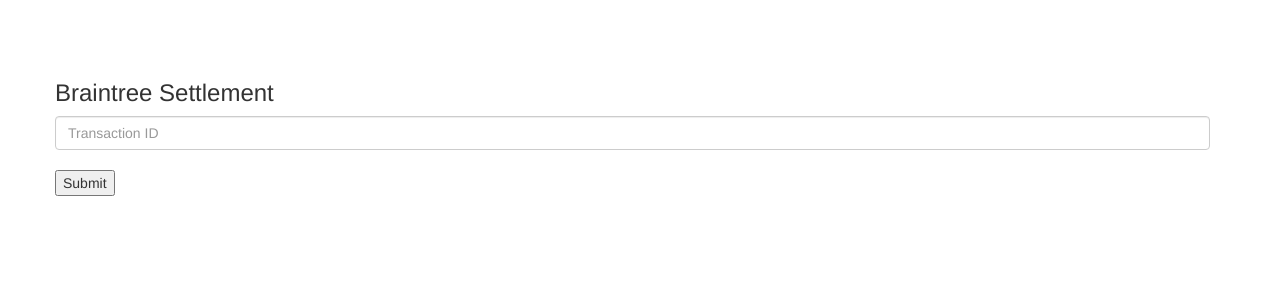
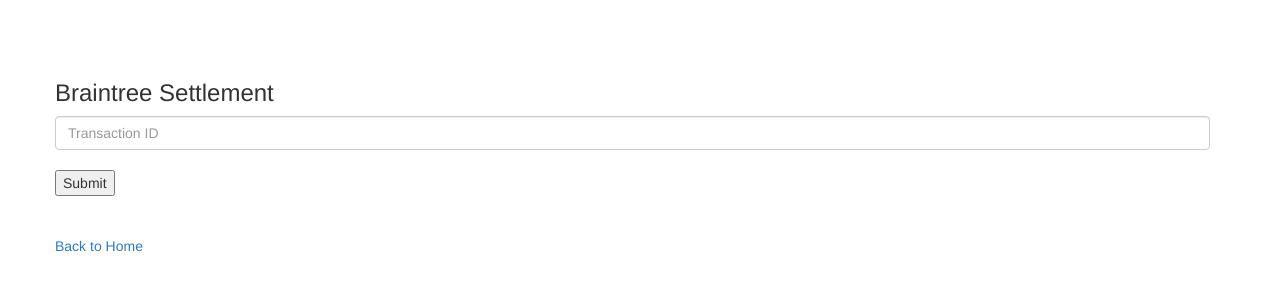
Before and after one commit to trainerbill/BTTraining, a website: page client/settle.html in a window 1280 px wide. Drawn offline with Linux system fonts and the light colour scheme.

Commit message:
Update settle.html

```diff
--- a/client/settle.html
+++ b/client/settle.html
@@ -10,6 +10,7 @@
         padding-top: 60px;
       }
     </style>
+  </head>
   <body class="container">
     <div class="row">
       <div class="col-md-12">
@@ -20,5 +21,12 @@
         </form>
       </div>
     </div>
+    <br/>
+    <br/>
+    <div class="row">
+      <div class="col-md-12">
+        <a href="/">Back to Home</a>
+      </div>
+    </div>
   </body>
 </html>
```
